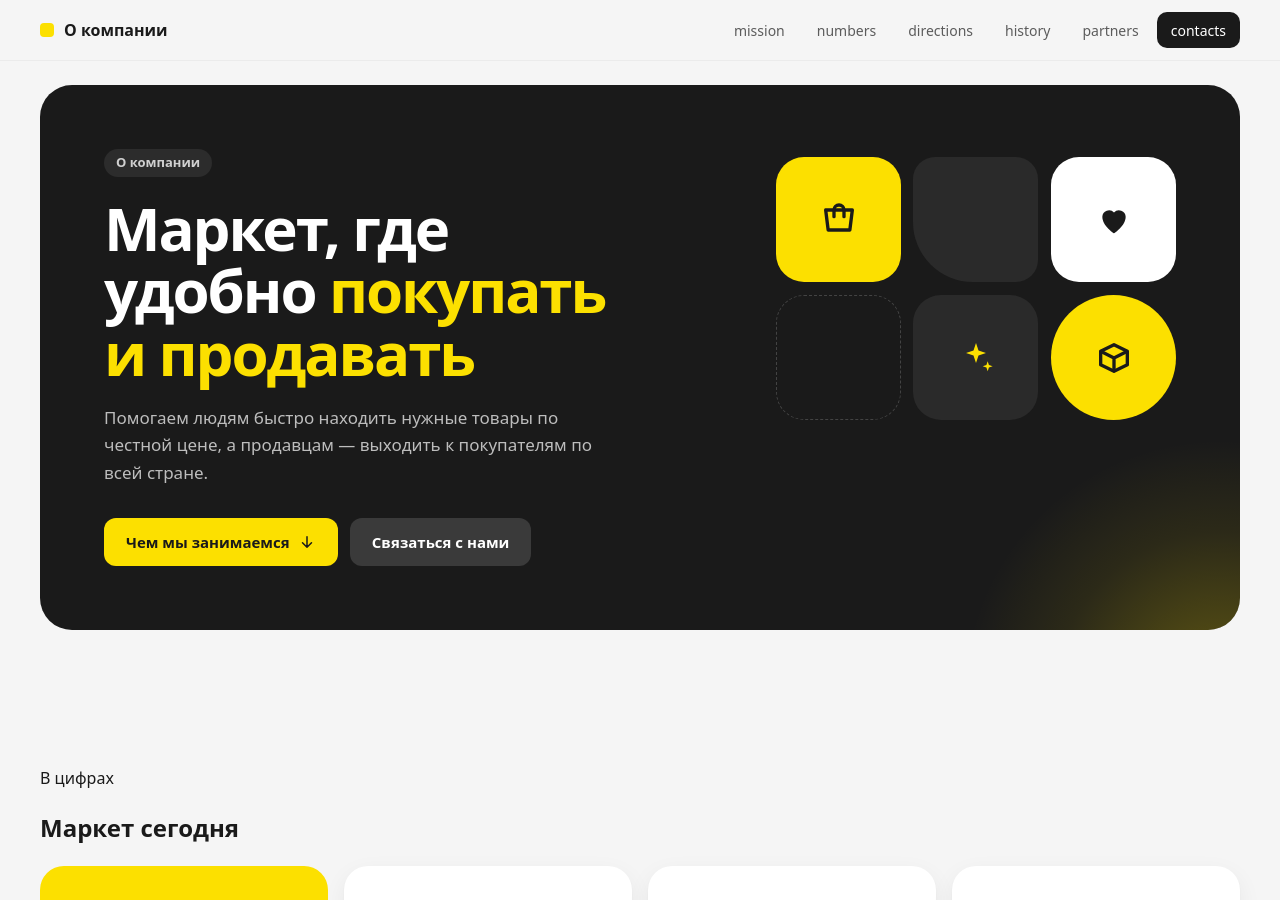
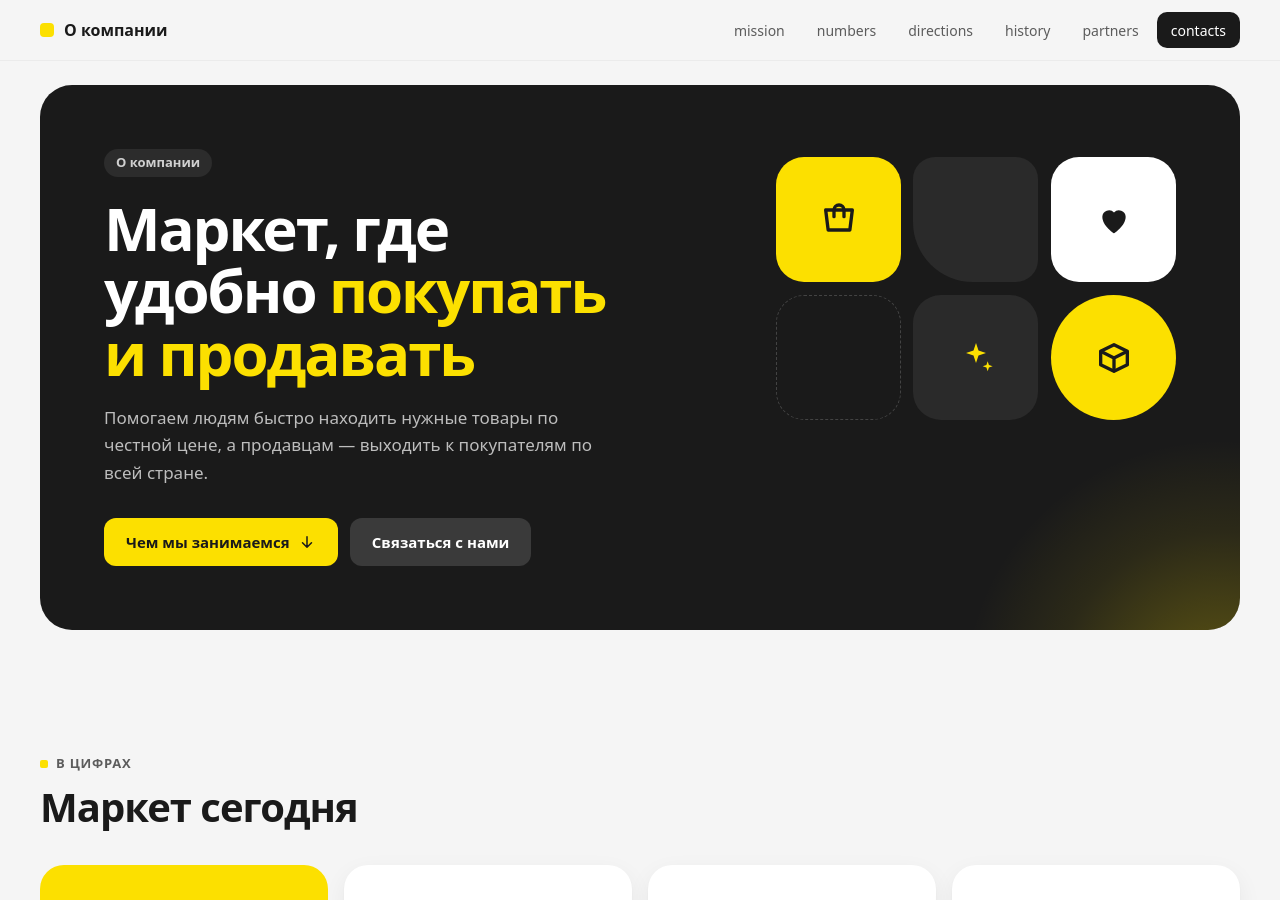
Before and after one commit to K1yotakaaa/yandex-market-clone, a React (Vite) app in the folder apps/remotes/about/: page / in a window 1280 px wide. Shown: the top 900 px of the page. Built offline with nearby package versions, Linux system fonts and the light colour scheme.

Commit message:
style(about): add section header styles

```diff
--- a/apps/remotes/about/src/components/Section.module.css
+++ b/apps/remotes/about/src/components/Section.module.css
@@ -0,0 +1,59 @@
+.section {
+  scroll-margin-top: calc(var(--ym-nav-height) + 24px);
+}
+
+.head {
+  max-width: 640px;
+  margin-bottom: 28px;
+}
+
+.eyebrow {
+  display: inline-flex;
+  align-items: center;
+  gap: 8px;
+  margin: 0 0 12px;
+  color: var(--ym-text-2);
+  font-size: 13px;
+  font-weight: 600;
+  letter-spacing: 0.06em;
+  text-transform: uppercase;
+}
+
+.eyebrow::before {
+  content: '';
+  width: 8px;
+  height: 8px;
+  border-radius: 2px;
+  background: var(--ym-yellow);
+}
+
+.title {
+  margin: 0;
+  font-size: 30px;
+  font-weight: 800;
+  line-height: 1.1;
+  letter-spacing: -0.025em;
+  text-wrap: balance;
+}
+
+.lead {
+  margin: 14px 0 0;
+  color: var(--ym-text-2);
+  font-size: 16px;
+  line-height: 1.55;
+  text-wrap: pretty;
+}
+
+@media (min-width: 768px) {
+  .head {
+    margin-bottom: 36px;
+  }
+
+  .title {
+    font-size: 40px;
+  }
+
+  .lead {
+    font-size: 17px;
+  }
+}
```
